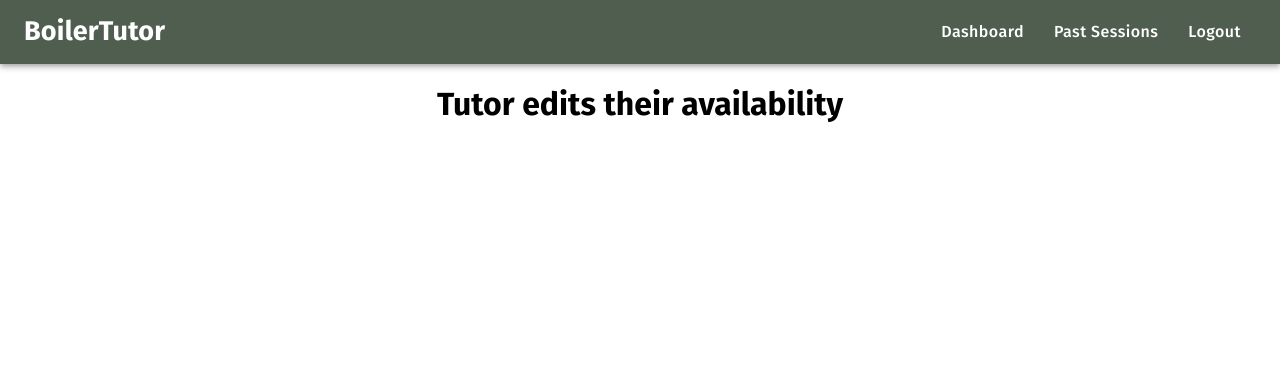
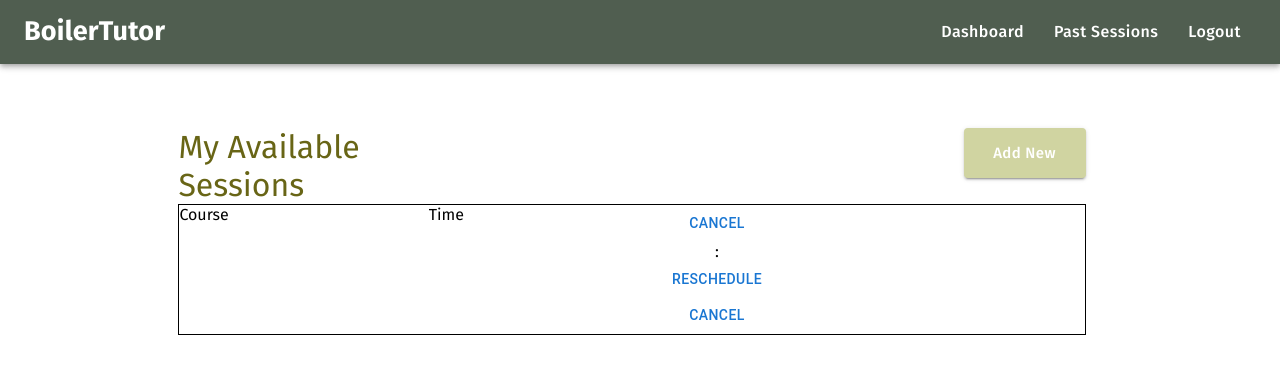
Before and after one commit to QAGCodes/BoilerTutor, a React (Create React App) app in the folder client/: page /editAvailability in a window 1280 px wide. Shown: the top 374 px of the page. Built offline with nearby package versions, Linux system fonts and the light colour scheme.

Commit message:
edit availability [tutor view] page

```diff
--- a/client/src/pages/student/homeStudent.js
+++ b/client/src/pages/student/homeStudent.js
@@ -18,7 +18,7 @@ function HomeStudent() {
     <Container maxWidth="xl" disableGutters="true">
       {/* Continer Grid Stack */}
       <Grid container direction="row" spacing={2} marginTop="5%">
-        <Stack marginX="15%" width="100%" direction="row" spacing={50}>
+        <Stack marginX="15%" width="100%" direction="row" spacing={68}>
           <h1
             style={{
               textAlign: "left",
@@ -38,7 +38,7 @@ function HomeStudent() {
               backgroundColor: "#D0D4A1",
               textTransform: "none",
               fontFamily: "Fira Sans",
-              fontSize: 15,
+              fontSize: 15
             }}
           >
             Request New
--- a/client/src/pages/tutor/editAvailability.js
+++ b/client/src/pages/tutor/editAvailability.js
@@ -1,10 +1,60 @@
+
+import Box from "@mui/material/Box";
+import Button from "@mui/material/Button";
+import Stack from "@mui/material/Stack";
+import React, { useState, useEffect } from "react";
+import { Container } from "@mui/system";
+import Grid from "@mui/material/Grid";
+import { Link } from "@mui/material";
+import Axios from "axios";
+
 function EditAvailability() {
 
-    return (
-      <div>
-            <h1>Tutor edits their availability</h1>
-      </div>
-    );
-  }
+  return (
+    <Container maxWidth="true" disableGutters="true">
+      {/* Continer Grid Stack */}
+      <Grid container direction="row" spacing={2} marginTop="5%">
+        <Stack marginX="15%" width="100%" direction="row" spacing={68}>
+          <h1
+            style={{
+              textAlign: "left",
+              fontWeight: "normal",
+              color: "#686516",
+            }}
+          >
+            My Available Sessions
+          </h1>
+
+          {/* Add New button */}
+          <Button
+            variant="contained"
+            style={{
+              width: 150,
+              height: 50,
+              backgroundColor: "#D0D4A1",
+              textTransform: "none",
+              fontFamily: "Fira Sans",
+              fontSize: 15
+            }}
+          >
+            Add New
+          </Button>
+        </Stack>
+
+        <Stack marginX="15%" width="100%" direction="row" spacing={25} sx={{ border: 1 }}>
+          <h4>Course</h4>
+          <h4> Time</h4>
+
+          { /* TODO: turn this into a component and dynamically add based on tutor sessions, only accessed by tutor */ }
+          <Stack>
+             <Button>Cancel</Button>
+              : <><Button>Reschedule</Button> <Button>Cancel</Button></>
+
+          </Stack>
+        </Stack>
+      </Grid>
+    </Container>
+  );
+}
 
 export default EditAvailability;
```
